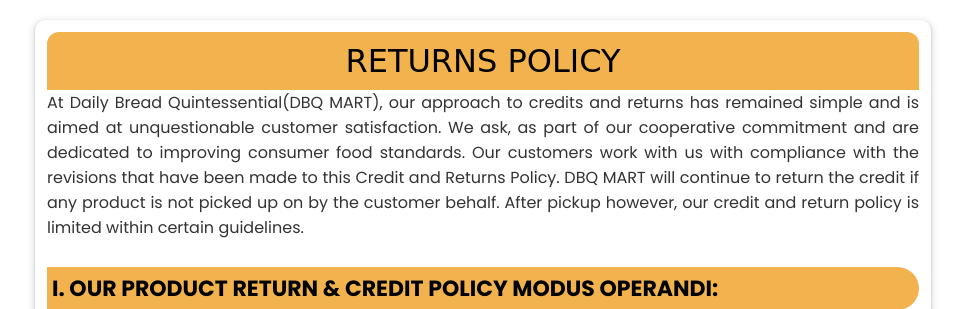
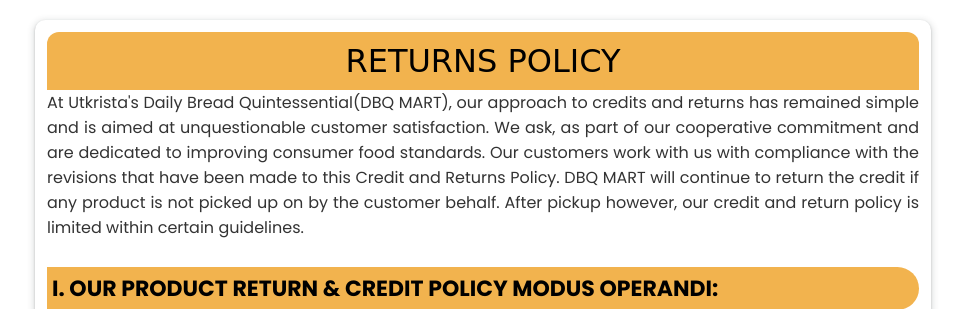
Before and after one commit to iamutkrista98/PML5, a PHP site: page /dbq2/policy.php in a window 1280 px wide. Shown: the part 127-436 px from the top of the page, without its empty margins (157-1122 px from the left). Run offline with PHP 8.4, Linux system fonts and the light colour scheme; some web fonts are replaced.

Commit message:
second commit ffds
vcxv
cvxvx
cxvxvxc
			cvxcvbxCGSD
			X

		:wq

```diff
--- a/website/components/aboutus/aboutus.php
+++ b/website/components/aboutus/aboutus.php
@@ -4,7 +4,7 @@
             <h1 class='abtheading'>About Us</h1>
 
             <h2 class="aboutinfo">
-                <p>Daily Bread Quintessential (DBQ MART) is the pioneer in ecommerce platform at Cleckhuddersfax. With the motto '
+                <p>Utkrista Daily Bread Quintessential (DBQ MART) is the pioneer in ecommerce platform at Cleckhuddersfax. With the motto '
                     Quality at its Epitome', we excel in delivering quality produce from a range of local traders. The suburb of Cleckhuddersfax is perceived by its richness in culture and local businesses operated by independent traders. A group of them have come up with the idea to partake in the contemporary act of marketing their products online through an eCommerce platform. The system will conglomerate the products they sell, extending its availability which in turn will allow them to reach out to more customers. The modus operandi entirely is hinged on taking in orders from shoppers and setting up collection points for the distribution. The sole purpose of the undertaking is to extend their business opening hours abating any repercussions made on their personal lives.
 
                     The residents, mostly busy during normal opening hours, would be benefitted from the system in purchasing fresh products from the local traders of their choosing. The traders since the inception of their businesses have emphasized delivering quality products unmatched by any of the supermarkets in the locality.
--- a/website/components/aboutus/policy.php
+++ b/website/components/aboutus/policy.php
@@ -3,7 +3,7 @@
         <h1>RETURNS POLICY</h1>
         <div class="conditions">
             <p class='top'>
-                At Daily Bread Quintessential(DBQ MART), our approach to credits and returns has remained simple and is aimed at unquestionable customer satisfaction. We ask, as part of our cooperative commitment and are dedicated to improving consumer food standards. Our customers work with us with compliance with the revisions that have been made to this Credit and Returns Policy. DBQ MART will continue to return the credit if any product is not picked up on by the customer behalf. After pickup however, our credit and return policy is limited within certain guidelines.
+                At Utkrista's Daily Bread Quintessential(DBQ MART), our approach to credits and returns has remained simple and is aimed at unquestionable customer satisfaction. We ask, as part of our cooperative commitment and are dedicated to improving consumer food standards. Our customers work with us with compliance with the revisions that have been made to this Credit and Returns Policy. DBQ MART will continue to return the credit if any product is not picked up on by the customer behalf. After pickup however, our credit and return policy is limited within certain guidelines.
             </p>
             <br>
 
```
